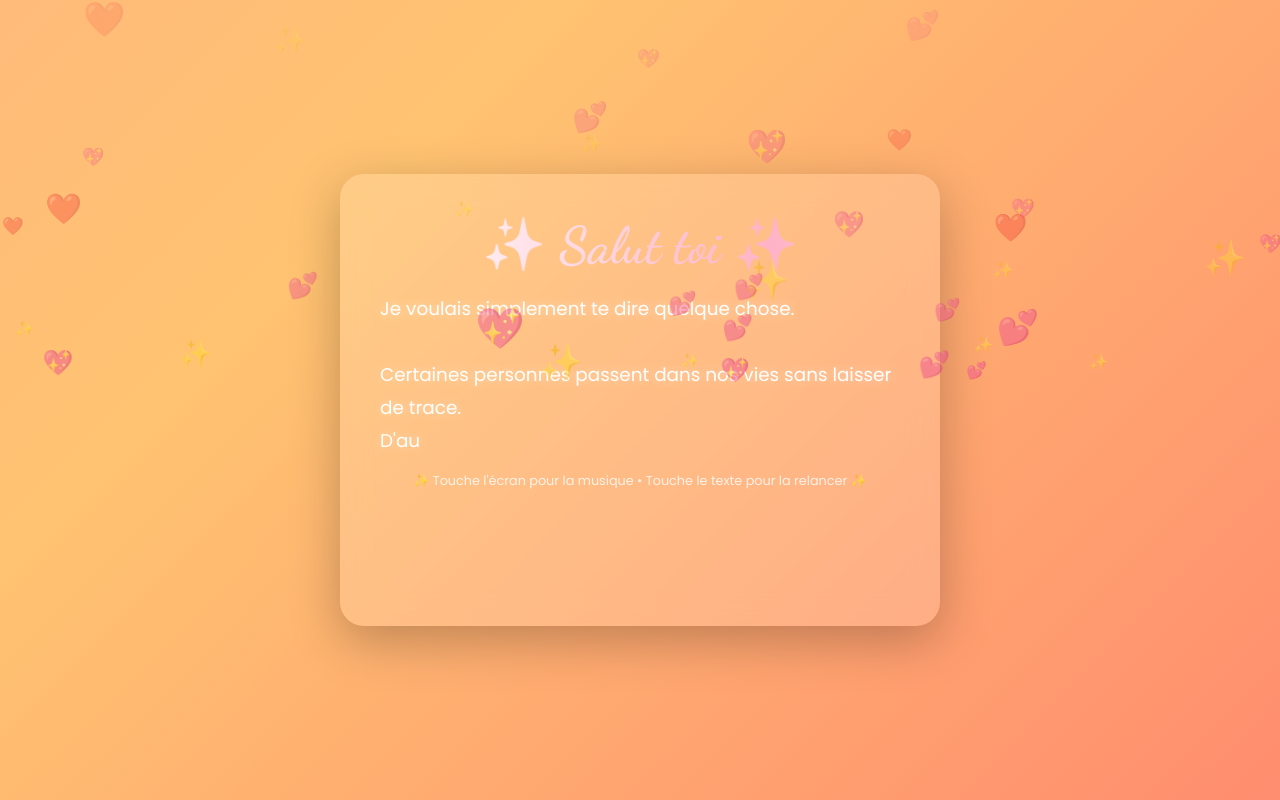
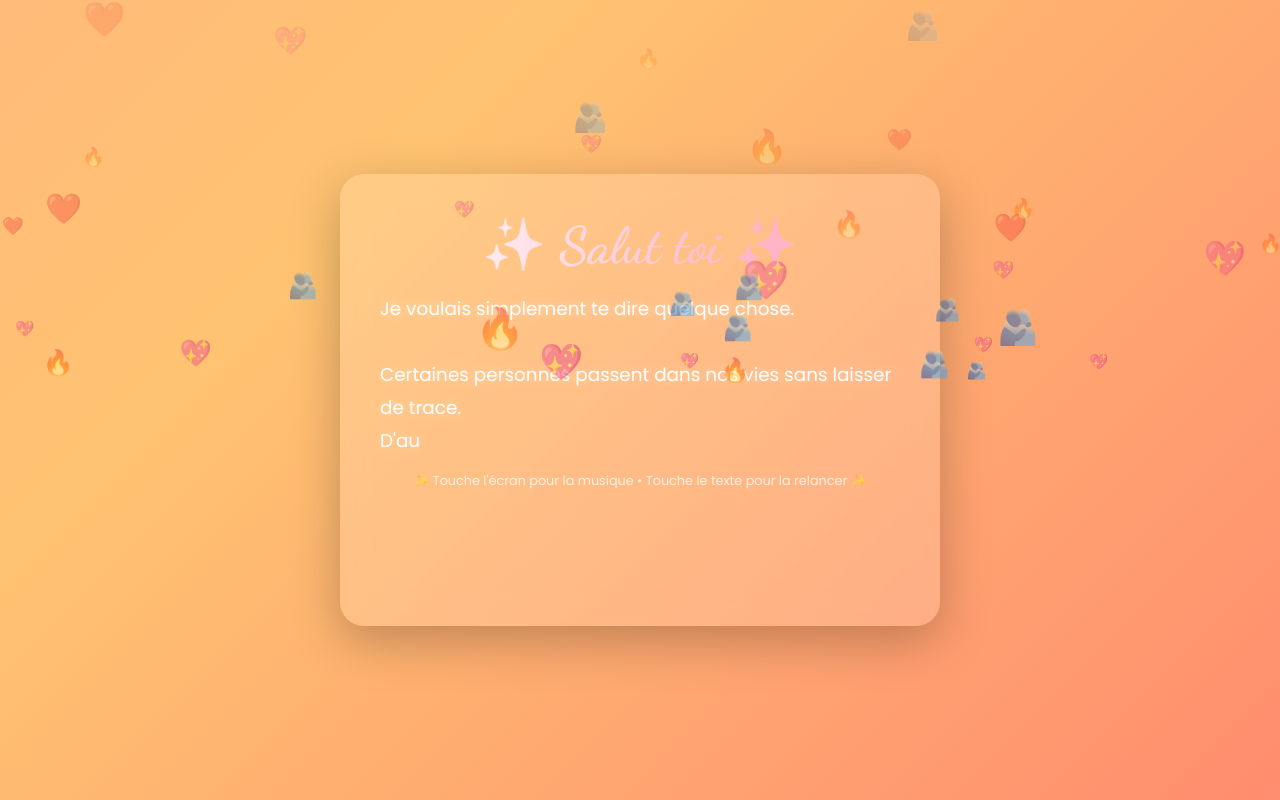
Before and after one commit to Lubinwuljy/Pour-toi, a plain HTML site: page index.html in a window 1280 px wide. Drawn offline with Linux system fonts and the light colour scheme.

Commit message:
Update index.html

```diff
--- a/index.html
+++ b/index.html
@@ -128,7 +128,7 @@ setTimeout(ecrire,1000);
 for(let i=0;i<40;i++){
  let h=document.createElement('div');
  h.className='heart';
- h.innerHTML=['❤️','💖','💕','✨'][Math.floor(Math.random()*4)];
+ h.innerHTML=['❤️','🔥','🫂','💖','💕','✨'][Math.floor(Math.random()*4)];
  h.style.left=Math.random()*100+'vw';
  h.style.fontSize=(15+Math.random()*25)+'px';
  h.style.animationDuration=(5+Math.random()*6)+'s';
```
